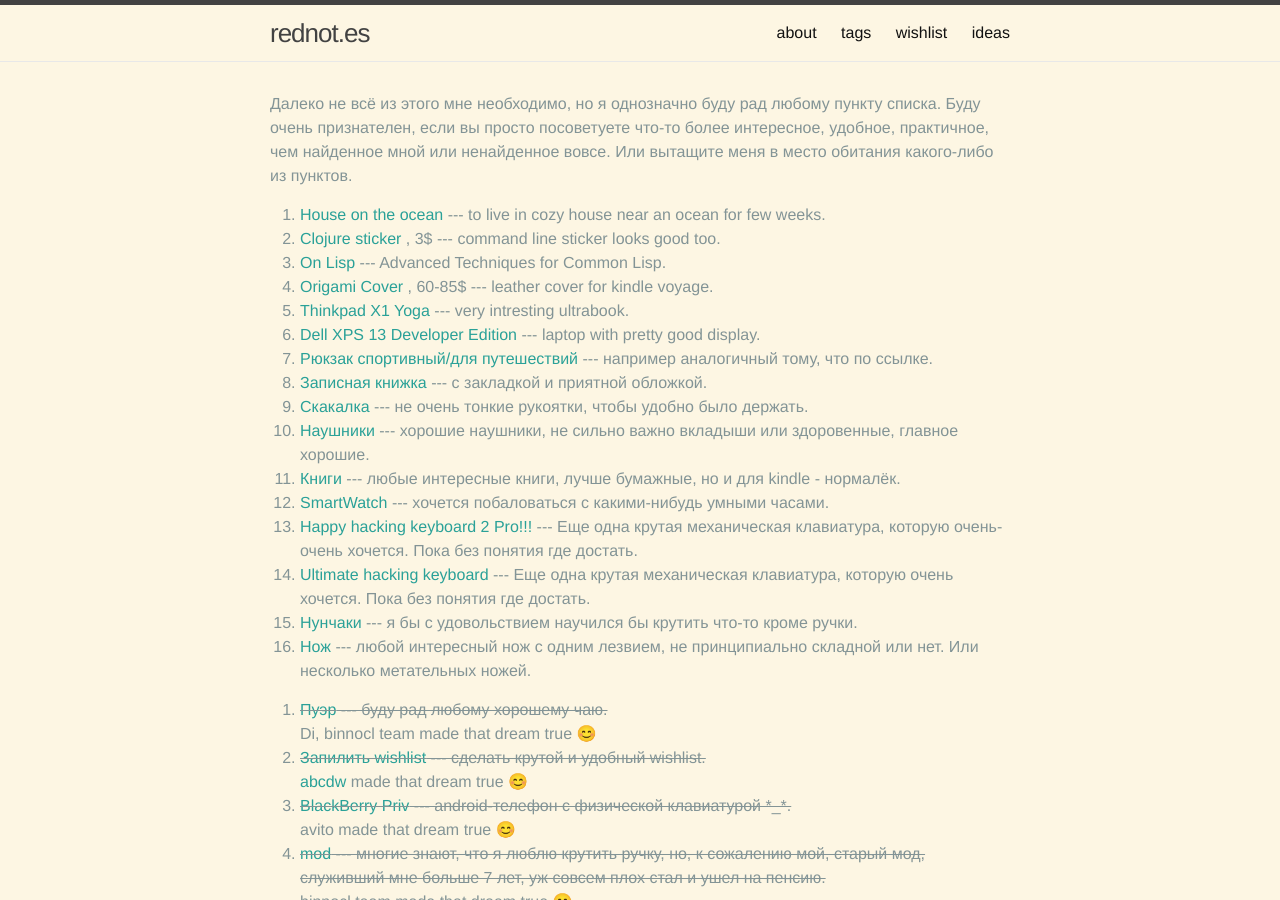
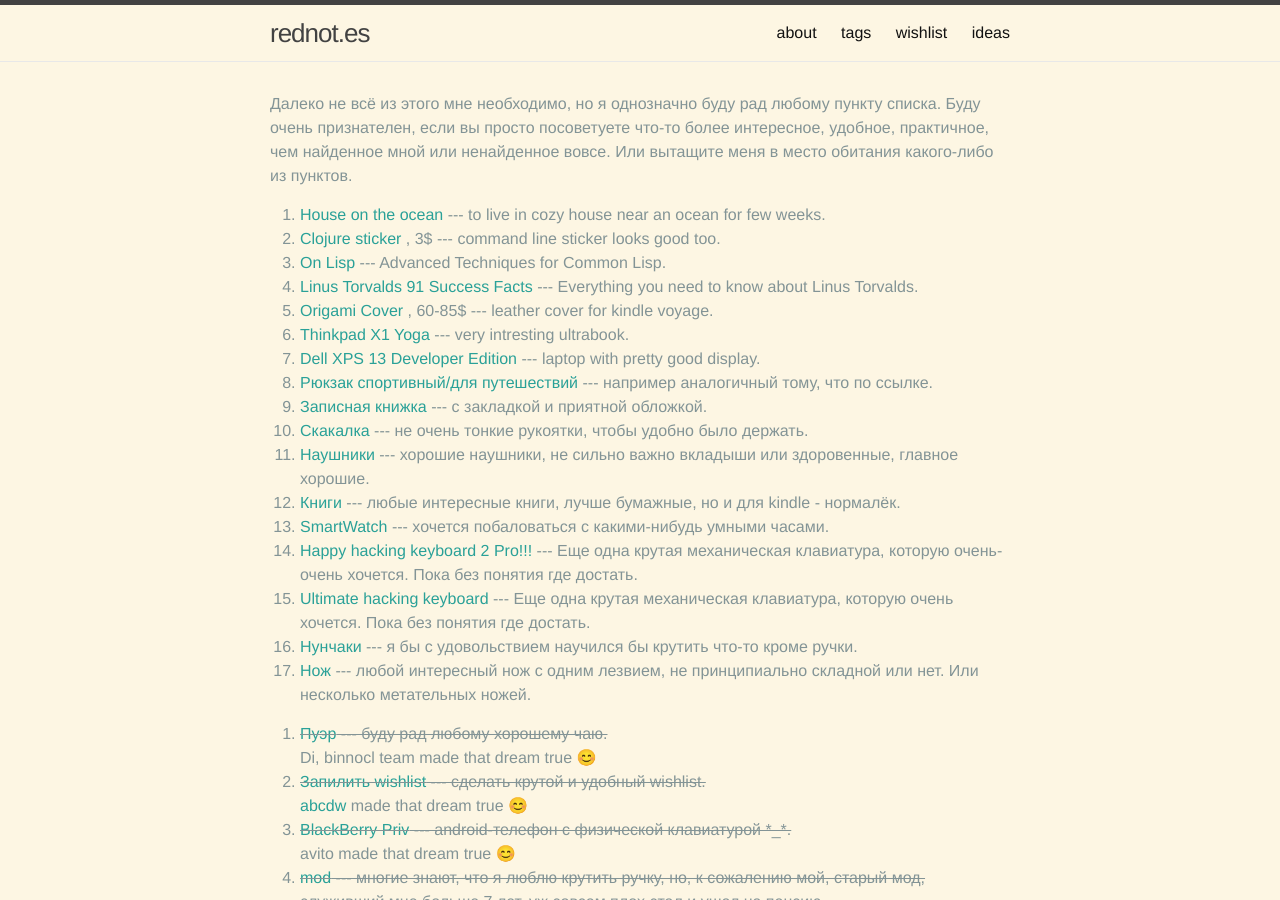
Before and after one commit to rednotes/rednotes.github.io, a Jekyll site: the page built from pages/wishlist.html, in a window 1280 px wide and 900 px high. Built offline with Jekyll 4.4.1, drawn with Linux system fonts in a browser that asks for light colours; nearby versions of some CDN libraries; emoji names are drawn with the system emoji font; comment, search, counter and statistics services are not loaded.

Commit message:
Add book to wishlist

```diff
--- a/_data/wishlist.yml
+++ b/_data/wishlist.yml
@@ -10,6 +10,10 @@
 - name: On Lisp
   description: Advanced Techniques for Common Lisp
   url: https://www.amazon.com/Lisp-Advanced-Techniques-Common/dp/0130305529
+
+- name: Linus Torvalds 91 Success Facts
+  description: Everything you need to know about Linus Torvalds
+  url: https://www.amazon.com/Linus-Torvalds-Success-Facts-Everything-ebook/dp/B00QE4MPCW#nav-subnav
 
 - name: Origami Cover
   description: leather cover for kindle voyage
```
